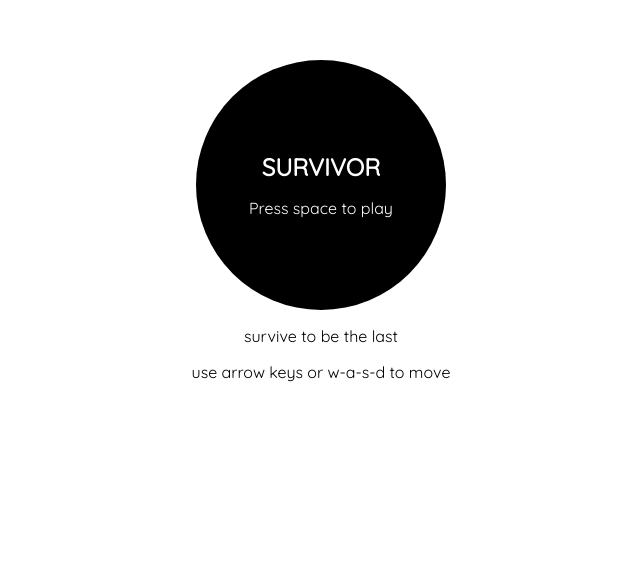
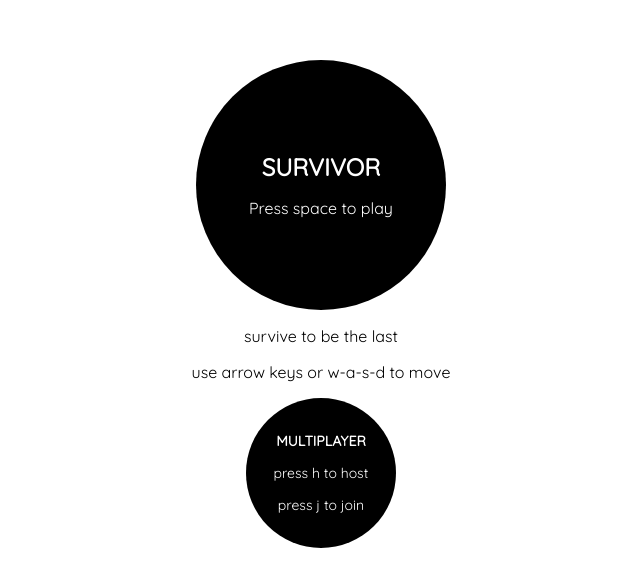
Before and after one commit to vwb/survival, a plain HTML site: page index.html in a window 1280 px wide. Shown: the part 132-718 px from the top of the page, without its empty margins (319-959 px from the left). Drawn offline with Linux system fonts and the light colour scheme.

Commit message:
create basic ui, add entry points using h and j keys for multiplayer

```diff
--- a/index.html
+++ b/index.html
@@ -56,6 +56,14 @@
           <p>use arrow keys or w-a-s-d to move</p>
         </div>
 
+        <div class="sm-circle-wrapper">
+          <div class="info" id="multiplayer">
+            <h4> MULTIPLAYER </h4>
+            <p>press h to host</p>
+            <p>press j to join</p>
+          </div>
+        </div>
+
       </section>
 
       <canvas id="world" class="hidden"></canvas>
--- a/style.css
+++ b/style.css
@@ -44,11 +44,20 @@ html, body, canvas, h1, h2, h3, h4, h5 {
 	text-align: center;
 }
 
+.left {
+    margin: 0 auto;
+    text-align: left;
+}
+
 
 #game {
 	position: relative;
 	height: 100%;
 	width: 100%;
+}
+
+#multiplayer {
+    font-size: 14px;
 }
 
 .info-wrapper {
@@ -67,6 +76,15 @@ html, body, canvas, h1, h2, h3, h4, h5 {
 	background-color: black;
 	margin: 15% auto 0 auto;
 	overflow: wrap;
+}
+
+.sm-circle-wrapper {
+    height: 150px;
+    width: 150px;
+    border-radius: 50%;
+    background-color: black;
+    margin: 0% auto 0 auto;
+    overflow: wrap;
 }
 
 .info {
```
Also changed, not shown: entry.js (+18 -6 lines).
